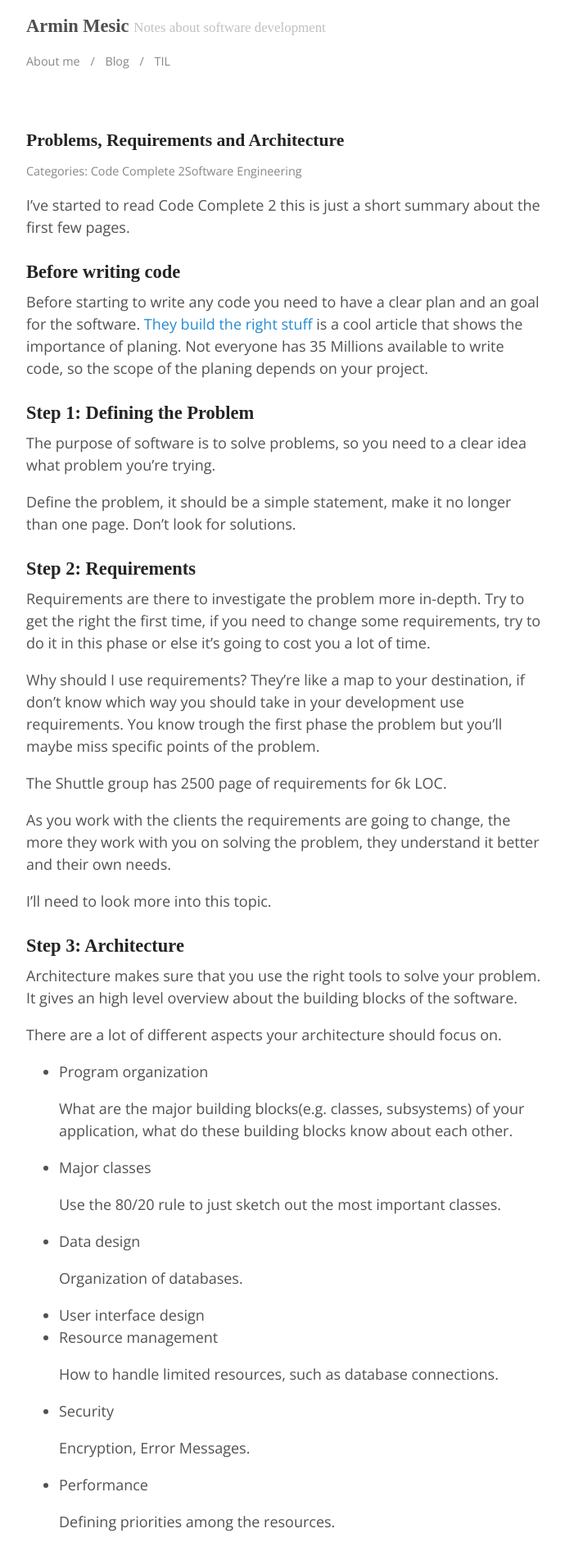
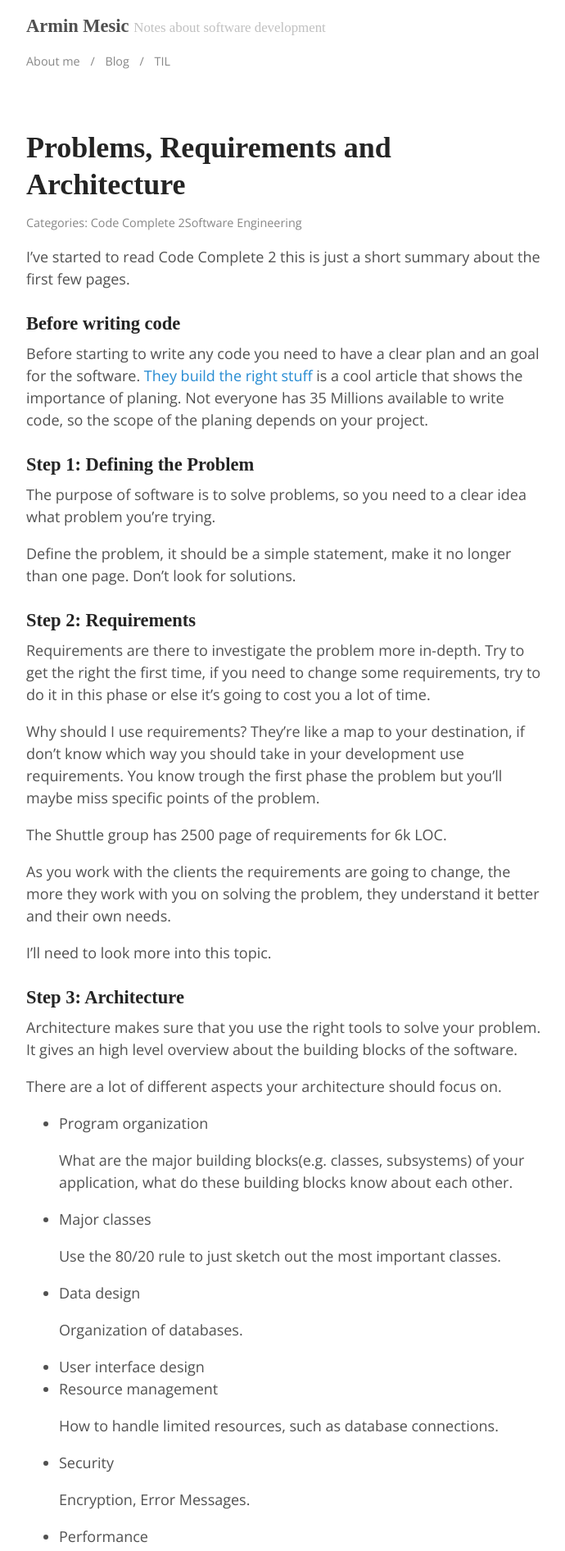
Before and after one commit to arminmesic/arminmesic.github.io, a Jekyll site: the page built from _posts/2015-15-11-Problems-Requirements-and-architecture.md, in a window 1280 px wide. Shown: the top 1892 px of the page at 82% size, without its empty margins (293-983 px from the left). Built offline with Jekyll 4.4.1, drawn with Linux system fonts in a browser that asks for light colours; some web fonts are replaced.

Commit message:
Update styling

```diff
--- a/_sass/_posts.scss
+++ b/_sass/_posts.scss
@@ -18,8 +18,13 @@
   }
 }
 .page-title,
+.post-list .post-title {
+  font-size: 1.2rem;
+  margin-top: 0;
+}
+
 .post-title {
-  font-size: 1.2rem;
+  font-size: 2rem;
   margin-top: 0;
 }
 
```
